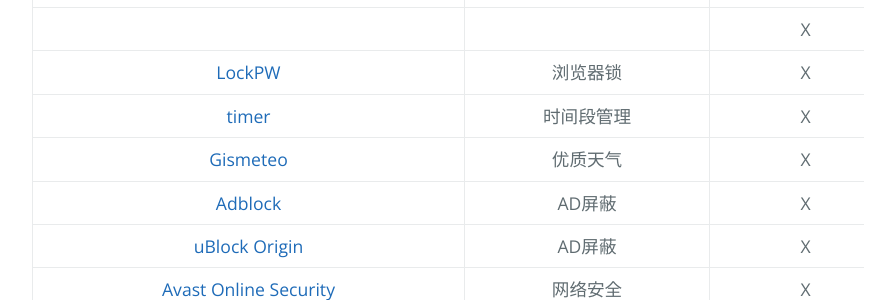
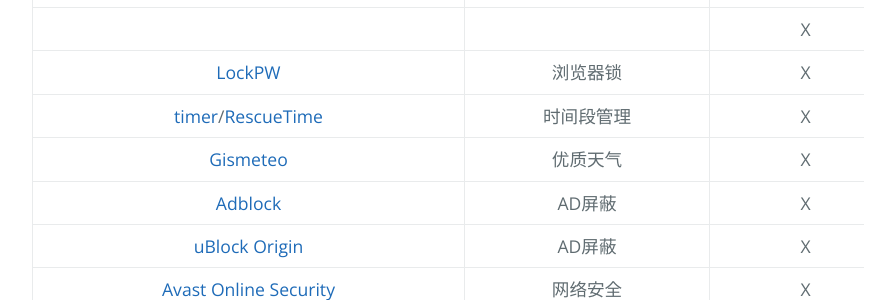
Before and after one commit to AmbroseRen/test, a Jekyll site: the page built from Doc/Tools/Chrome.md, in a window 1280 px wide and 900 px high, scrolled down 2033 px. Shown: the part 156-456 px from the top of the window, without its empty margins (192-1087 px from the left). Built offline with Jekyll 4.4.1, drawn with Linux system fonts in a browser that asks for light colours; our own code applies the rules of GitHub Pages for plain Markdown files; the repository's description, which GitHub fills in, is left out.

Commit message:
Update Chrome.md

```diff
--- a/Doc/Tools/Chrome.md
+++ b/Doc/Tools/Chrome.md
@@ -49,7 +49,7 @@
 | [GayHub](https://chrome.google.com/webstore/detail/gayhub/mdcffelghikdiafnfodjlgllenhlnejl)/[Refined GitHub](https://chrome.google.com/webstore/detail/refined-github/hlepfoohegkhhmjieoechaddaejaokhf)/[GitHub Hovercard](https://chrome.google.com/webstore/detail/github-hovercard/mmoahbbnojgkclgceahhakhnccimnplk) | github增强扩展 | X |
 | []() |  | X |
 | [LockPW](https://chrome.google.com/webstore/detail/lockpw/kjcloihghgncbdkaafgkckbokjnehfmo) | 浏览器锁 | X |
-| [timer](https://chrome.google.com/webstore/detail/timer/hepmlgghomccjinhcnkkikjpgkjibglj) | 时间段管理 | X |
+| [timer](https://chrome.google.com/webstore/detail/timer/hepmlgghomccjinhcnkkikjpgkjibglj)/[RescueTime](https://chrome.google.com/webstore/detail/rescuetime-for-chrome-and/bdakmnplckeopfghnlpocafcepegjeap) | 时间段管理 | X |
 | [Gismeteo](https://chrome.google.com/webstore/detail/gismeteo/bfegaehidkkcfaikpaijcdahnpikhobf) | 优质天气 | X |
 | [Adblock](https://chrome.google.com/webstore/detail/adblock-plus-free-ad-bloc/cfhdojbkjhnklbpkdaibdccddilifddb) | AD屏蔽 | X |
 | [uBlock Origin](https://chrome.google.com/webstore/detail/ublock-origin/cjpalhdlnbpafiamejdnhcphjbkeiagm) | AD屏蔽 | X |
```
